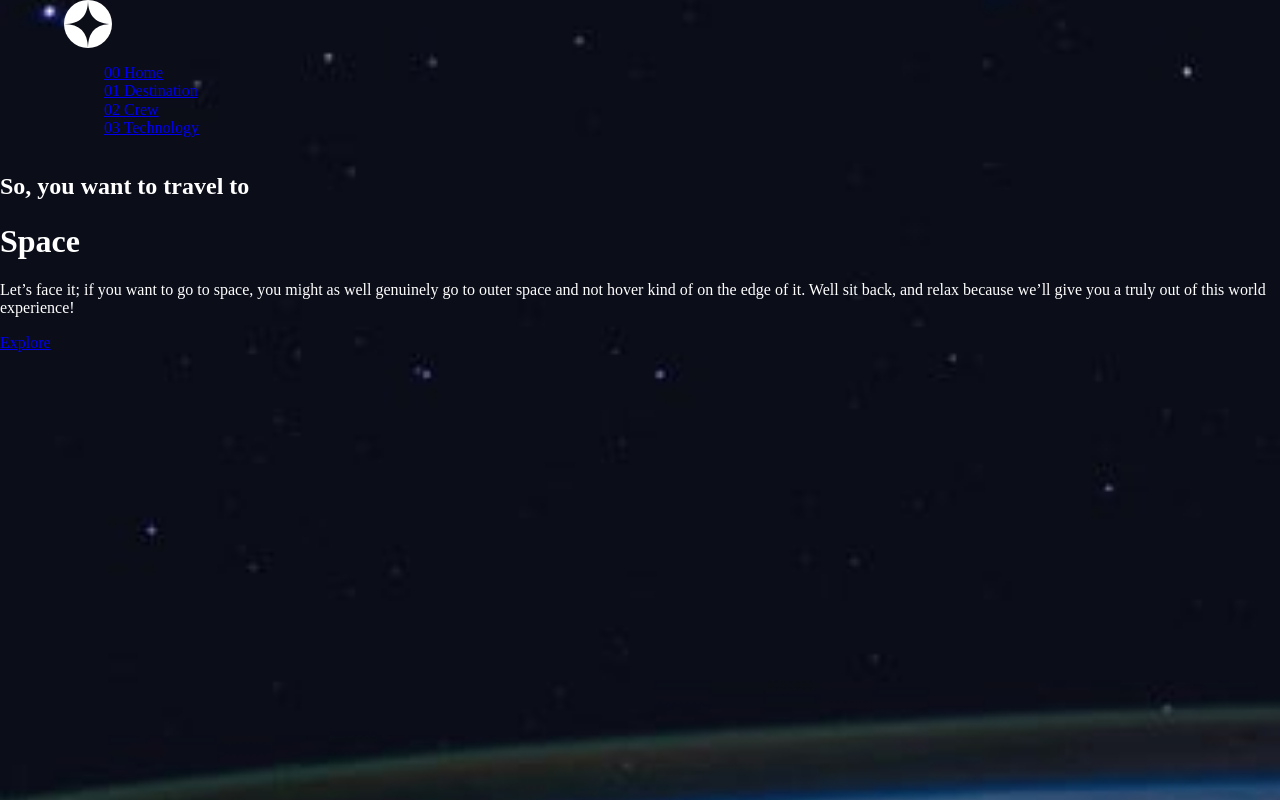
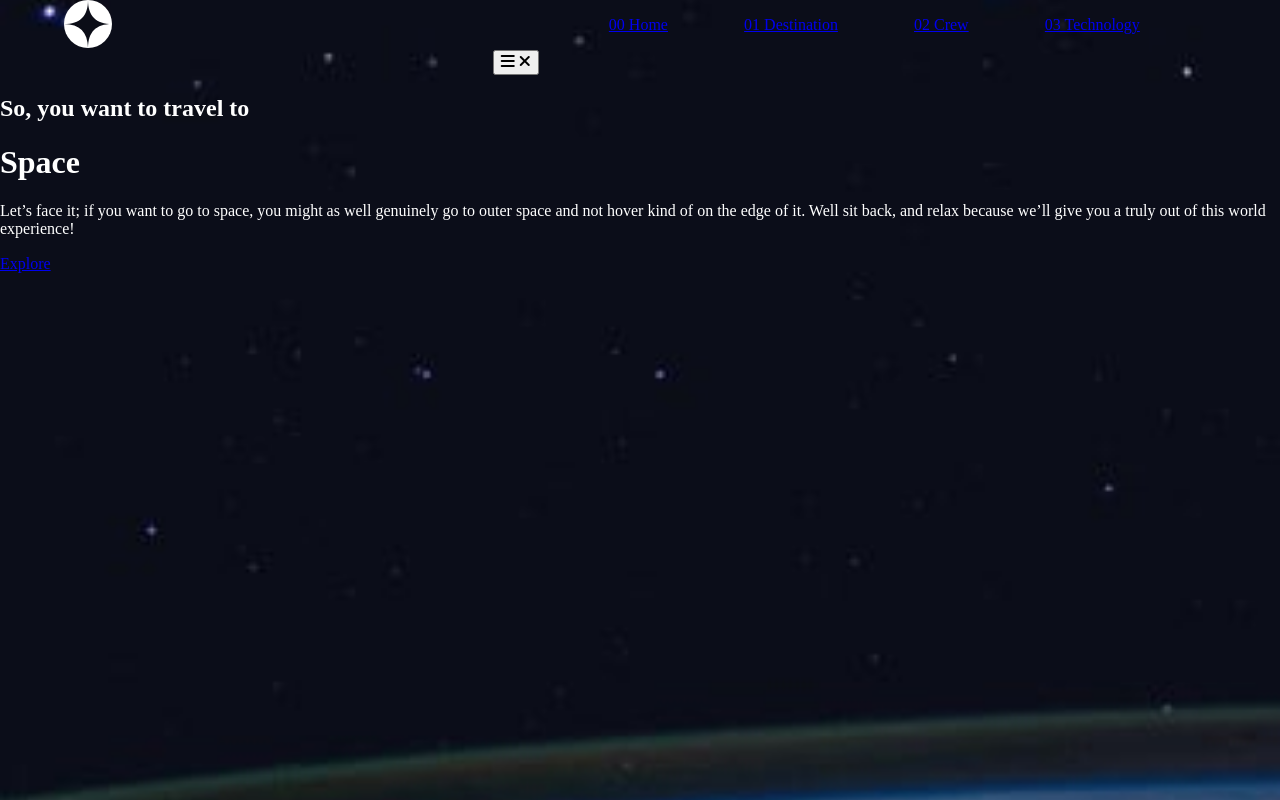
Before and after one commit to crisdevs/space-tourism, a plain HTML site: page html/index.html in a window 1280 px wide. Drawn offline with Linux system fonts and the light colour scheme.

Commit message:
Added hamgurger icon and close icon

```diff
--- a/css/styles.css
+++ b/css/styles.css
@@ -11,6 +11,12 @@ body{
     height:100vh;
 }
 
+nav ul{
+    display: flex;
+    grid-area: nav-links;
+    justify-content: space-evenly;
+}
+
 .wrapper{
     width: 90%;
     margin: 0 auto;
@@ -18,6 +24,13 @@ body{
 
 .header-bar{
     display: grid;
-    grid-template-rows: 1fr;
-    grid-template-columns: 1fr;
+    grid-template-areas: "logo nav-links"
 }
+
+.logo{
+    grid-area: logo;
+}
+
+.fa-times {
+    display: none;
+}
--- a/html/index.html
+++ b/html/index.html
@@ -20,6 +20,10 @@
         <li><a href = "#">02 Crew</a></li>
         <li><a href = "#">03 Technology</a></li>
       </ul>
+      <button class = "hamburger">
+        <i class="fas fa-bars"></i>
+        <i class="fas fa-times"></i>
+      </button>
     </nav>
   </header>
   <main>
@@ -32,6 +36,6 @@
 
     <a href = "#">Explore</a>
   </main>
-
+  <script src="https://kit.fontawesome.com/961c9dd59c.js" crossorigin="anonymous"></script>
 </body>
 </html>
```
